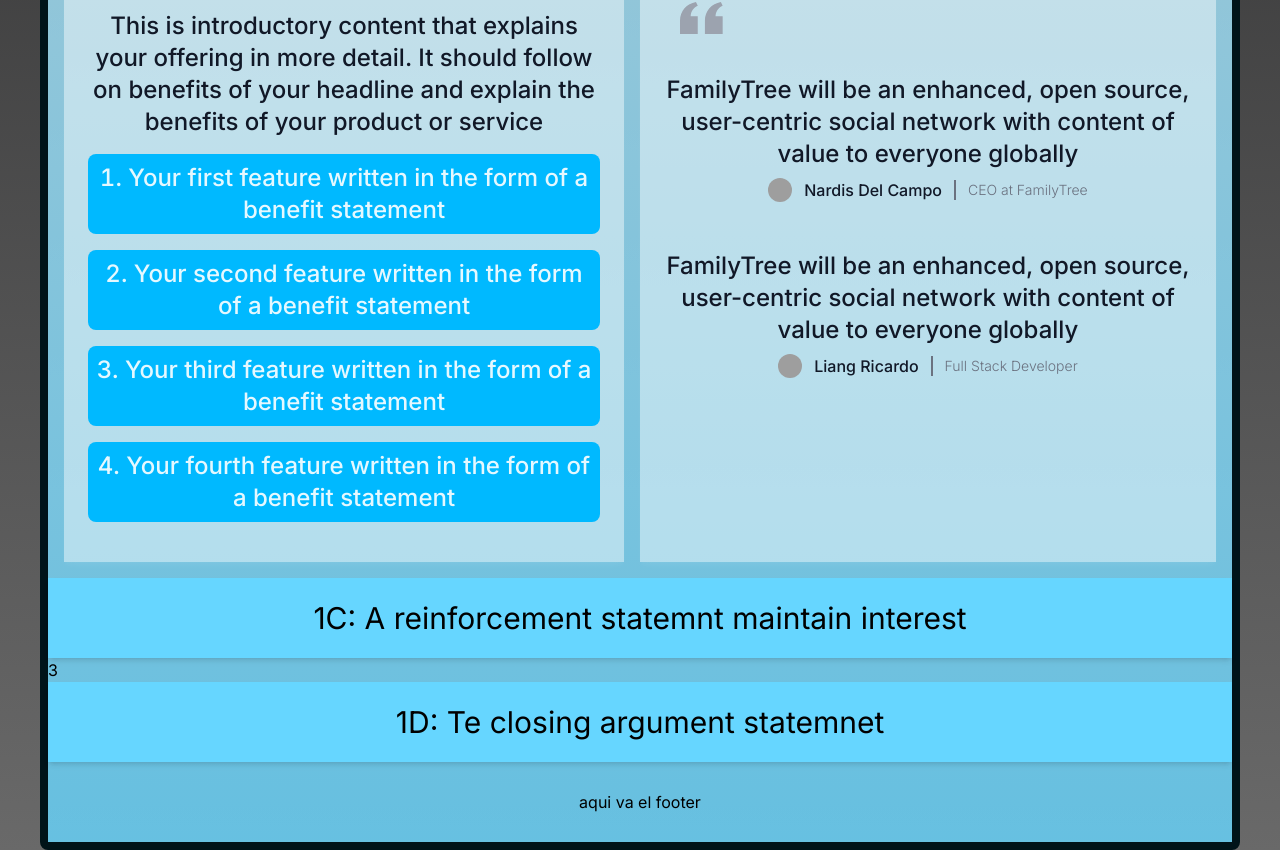
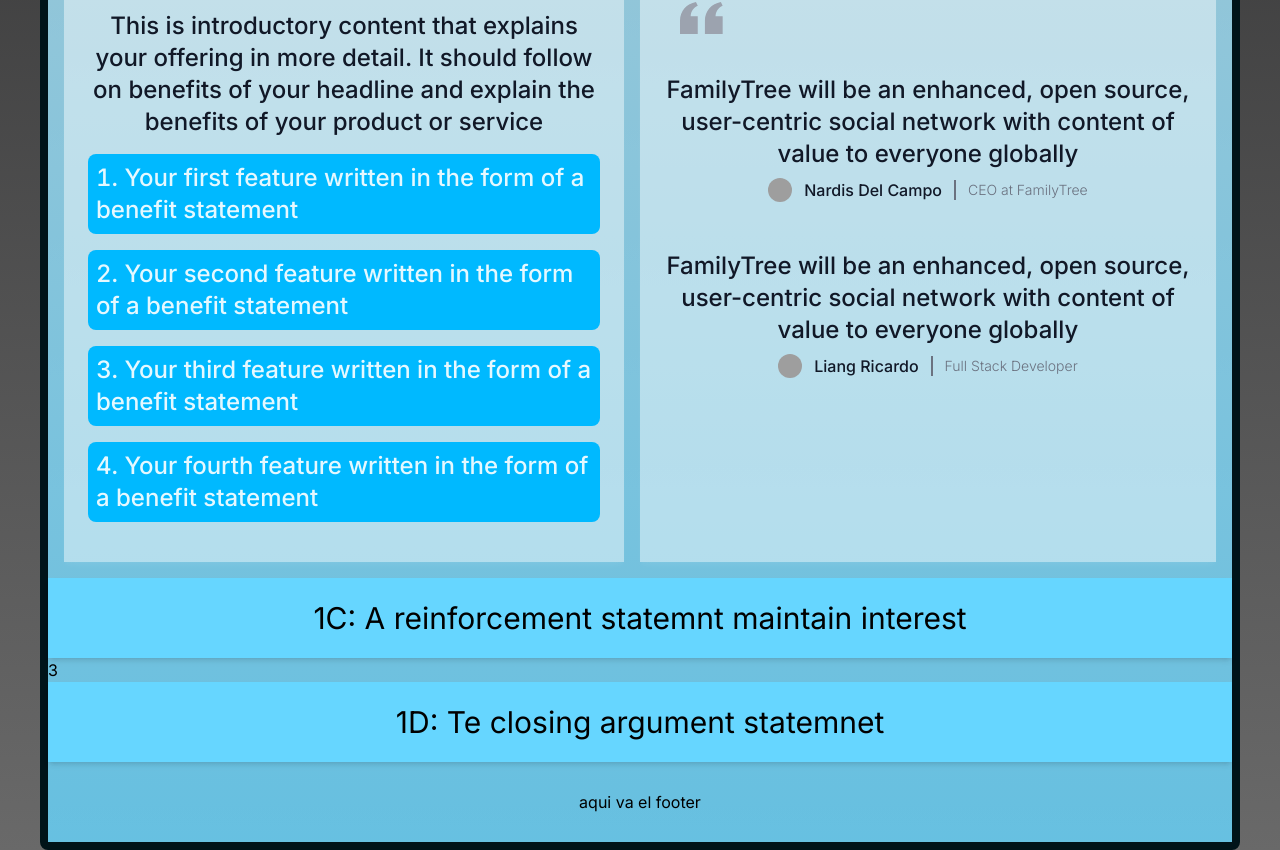
Before and after one commit to nardis9501/famdesc-landingpage, a Next.js app: page / in a window 1280 px wide. Shown: the part 1042-1892 px from the top of the page. Built offline with nearby package versions, Linux system fonts and the light colour scheme; grey boxes are pictures that could not be loaded; what @midudev/tailwind-animations would draw is missing.

Commit message:
fix: align list item text to the left

```diff
--- a/components/BenefitsList/List.js
+++ b/components/BenefitsList/List.js
@@ -27,7 +27,7 @@
               } ${
                 color === "red" &&
                 "bg-red-500 hover:bg-red-100 hover:text-red-600 text-red-50"
-              } p-2 my-4  hover:animate-tilt animate-delay-300 animate-duration-slow rounded-lg`}
+              } p-2 my-4 text-left hover:animate-tilt animate-delay-300 animate-duration-slow rounded-lg`}
             >
               {list}
             </li>
```
